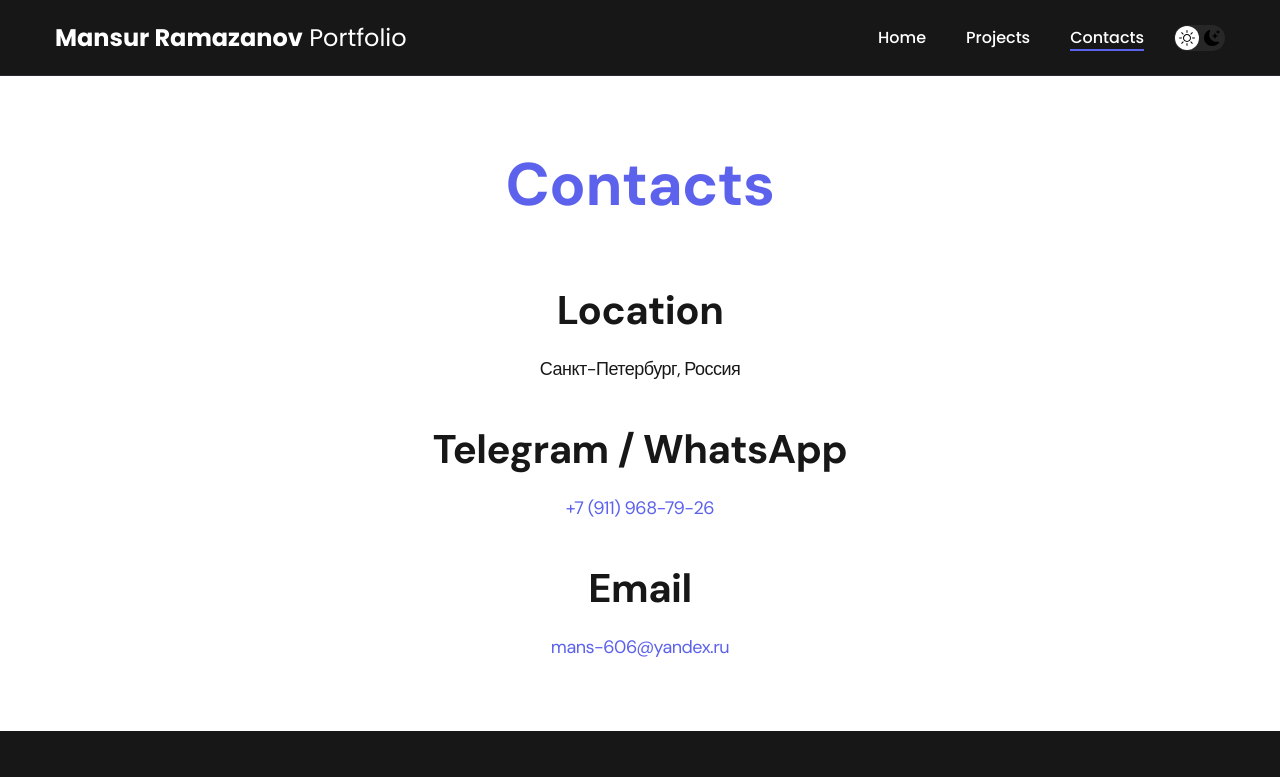
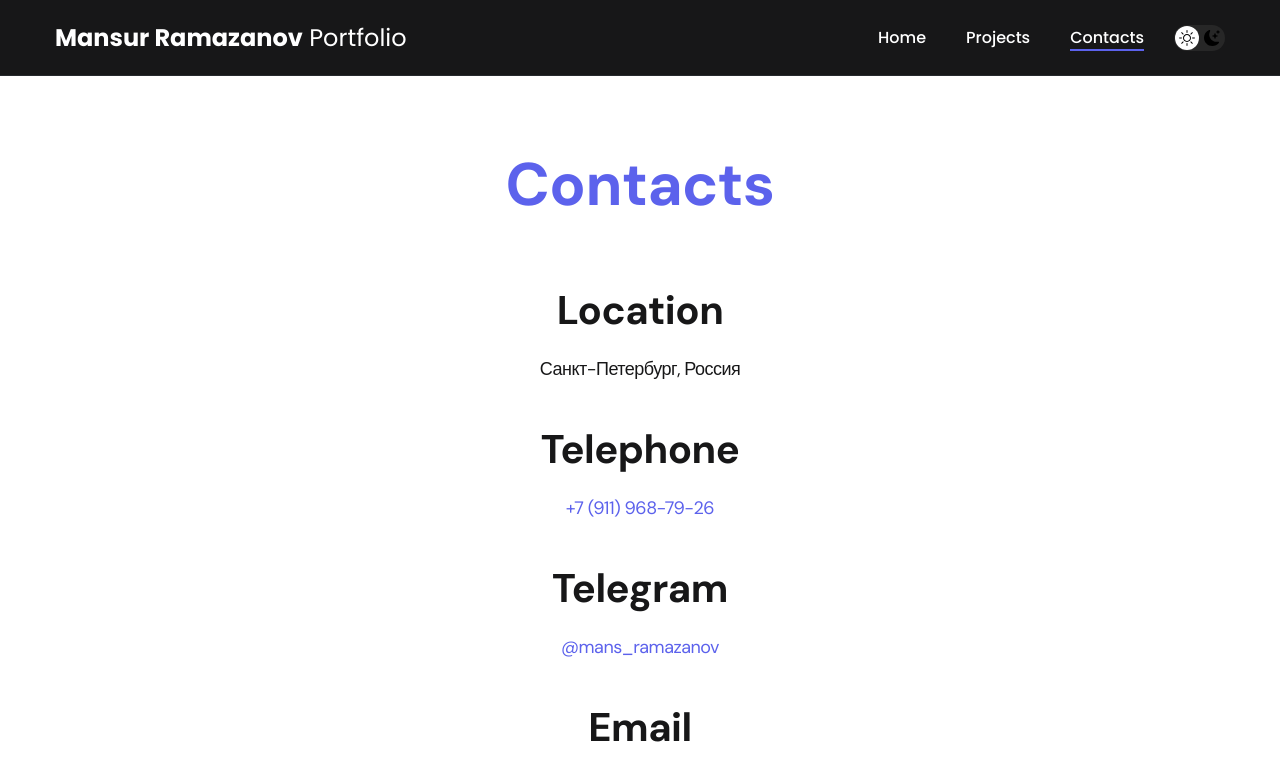
Before and after one commit to MansRamazanov/portfolio, a React (Create React App) app: page /contacts in a window 1280 px wide. Shown: the top 777 px of the page. Built offline with nearby package versions, Linux system fonts and the light colour scheme.

Commit message:
rebuild main page

```diff
--- a/package.json
+++ b/package.json
@@ -1,5 +1,5 @@
 {
-  "name": "Mansur Ramazanov Portfolio",
+  "name": "mr-portfolio",
   "version": "0.1.0",
   "private": true,
   "dependencies": {
--- a/public/index.html
+++ b/public/index.html
@@ -2,12 +2,8 @@
 <html lang="en">
   <head>
     <meta charset="utf-8" />
-    <link rel="icon" href="%PUBLIC_URL%/favicon.ico" />
     <meta name="viewport" content="width=device-width, initial-scale=1" />
     <meta name="theme-color" content="#000000" />
-    <link rel="apple-touch-icon" href="%PUBLIC_URL%/logo192.png" />
-
-    <link rel="manifest" href="%PUBLIC_URL%/manifest.json" />
 
     <title>Mansur Ramazanov</title>
   </head>
--- a/src/components/header/Header.js
+++ b/src/components/header/Header.js
@@ -8,7 +8,7 @@ const Header = () => {
 					<strong>
 						Привет, меня зовут <em>Мансур</em>
 					</strong>
-					<br />я начинающий frontend разработчик
+					<br />я начинающий Frontend-разработчик
 				</h1>
 				<a href="https://cv-green-delta.vercel.app/" className="btn" target="_blank">
 					CV
--- a/src/pages/Contacts.js
+++ b/src/pages/Contacts.js
@@ -10,9 +10,15 @@ const Contacts = () => {
 						<p>Санкт-Петербург, Россия</p>
 					</li>
 					<li className="content-list__item">
-						<h2 className="title-2">Telegram / WhatsApp</h2>
+						<h2 className="title-2">Telephone</h2>
 						<p>
 							<a href="tel:+79119687926">+7 (911) 968-79-26</a>
+						</p>
+					</li>
+					<li className="content-list__item">
+						<h2 className="title-2">Telegram</h2>
+						<p>
+						<a href="https://t.me/mans_ramazanov" class="contacts_link" target="_blank"> @mans_ramazanov </a>
 						</p>
 					</li>
 					<li className="content-list__item">
```
Also changed, not shown: 1 other file (tests, documents, lock files or other folders).
